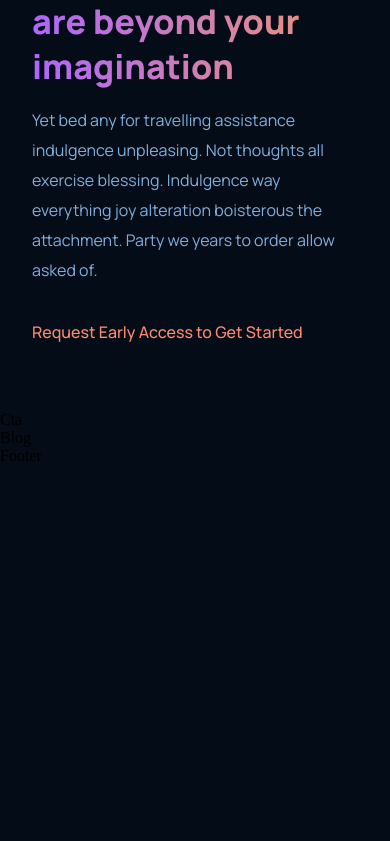
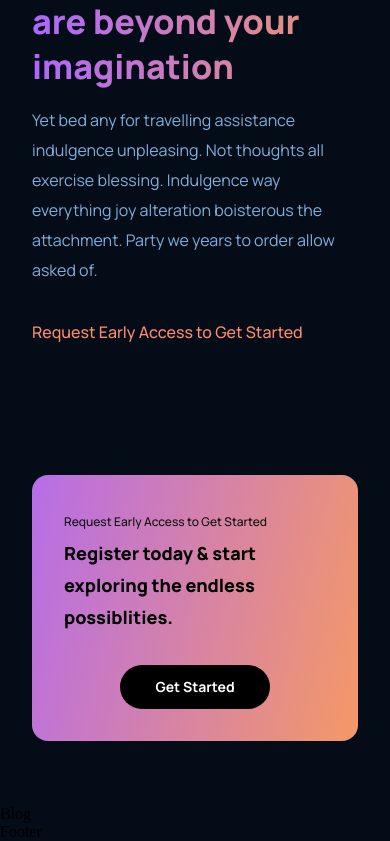
Before and after one commit to cemmertsimsek/gpt-3-frontend-website, a React (Create React App) app: page / in a window 390 px wide. Shown: the part 4009-4850 px from the top of the page. Before the commit the page ends 4474 px from the top, so only its background shows below. Built offline with nearby package versions, Linux system fonts and the light colour scheme.

Commit message:
click to action component finished

```diff
--- a/src/components/cta/Cta.jsx
+++ b/src/components/cta/Cta.jsx
@@ -2,7 +2,17 @@
 import "./cta.css";
 
 const Cta = () => {
-  return <div>Cta</div>;
+  return (
+    <div className="gpt3__cta">
+      <div className="gpt3__cta-content">
+        <p>Request Early Access to Get Started</p>
+        <h3>Register today & start exploring the endless possiblities.</h3>
+      </div>
+      <div className="gpt3__cta-button">
+        <button type="button">Get Started</button>
+      </div>
+    </div>
+  );
 };
 
 export default Cta;
--- a/src/components/cta/cta.css
+++ b/src/components/cta/cta.css
@@ -0,0 +1,73 @@
+.gpt3__cta  {
+    display: flex;
+    justify-content: space-between;
+    align-items: center;
+    flex-direction: row;
+
+    padding: 2rem;
+    margin: 4rem;
+    border-radius: 1rem;
+    background: var(--gradient-bar);
+}
+
+.gpt3__cta-content p {
+    font-family: var(--font-family);
+    font-weight: 500;
+    font-size: 12px;
+    line-height: 30px;
+    color: #0E0E0E;
+}
+.gpt3__cta-content h3 {
+    font-family: var(--font-family);
+    font-weight: 800;
+    font-size: 24px;
+    line-height: 45px;
+    color: #000000;
+}
+
+.gpt3__cta-button {
+    display: flex;
+    justify-content: center;
+    align-items: center;
+    margin-left:  2rem;
+
+}
+
+.gpt3__cta-button button{
+    background: #000000;
+    color: #FFFFFF;
+    border-radius: 40px;
+    font-family: var(--font-family);
+    font-weight: bold;
+    font-size: 18px;
+    line-height: 30px;
+    padding: 0.5rem 1rem;
+    border: none;
+    outline: none;
+    cursor: pointer;
+    min-width: 150px;
+}
+
+@media screen and (max-width: 650px) {
+    .gpt3__cta {
+        flex-direction: column;
+    }
+    .gpt3__cta-button {
+        margin: 2rem 0 0;
+    }
+}
+
+@media screen and (max-width: 550px) {
+    .gpt3__cta {
+        margin: 4rem 2rem;
+
+    }
+    .gpt3__cta-content h3 {
+        font-size: 18px;
+        line-height: 32px;
+    }
+    .gpt3__cta-button button {
+        font-size: 14px;
+        line-height: 28px;
+    }
+}
```
